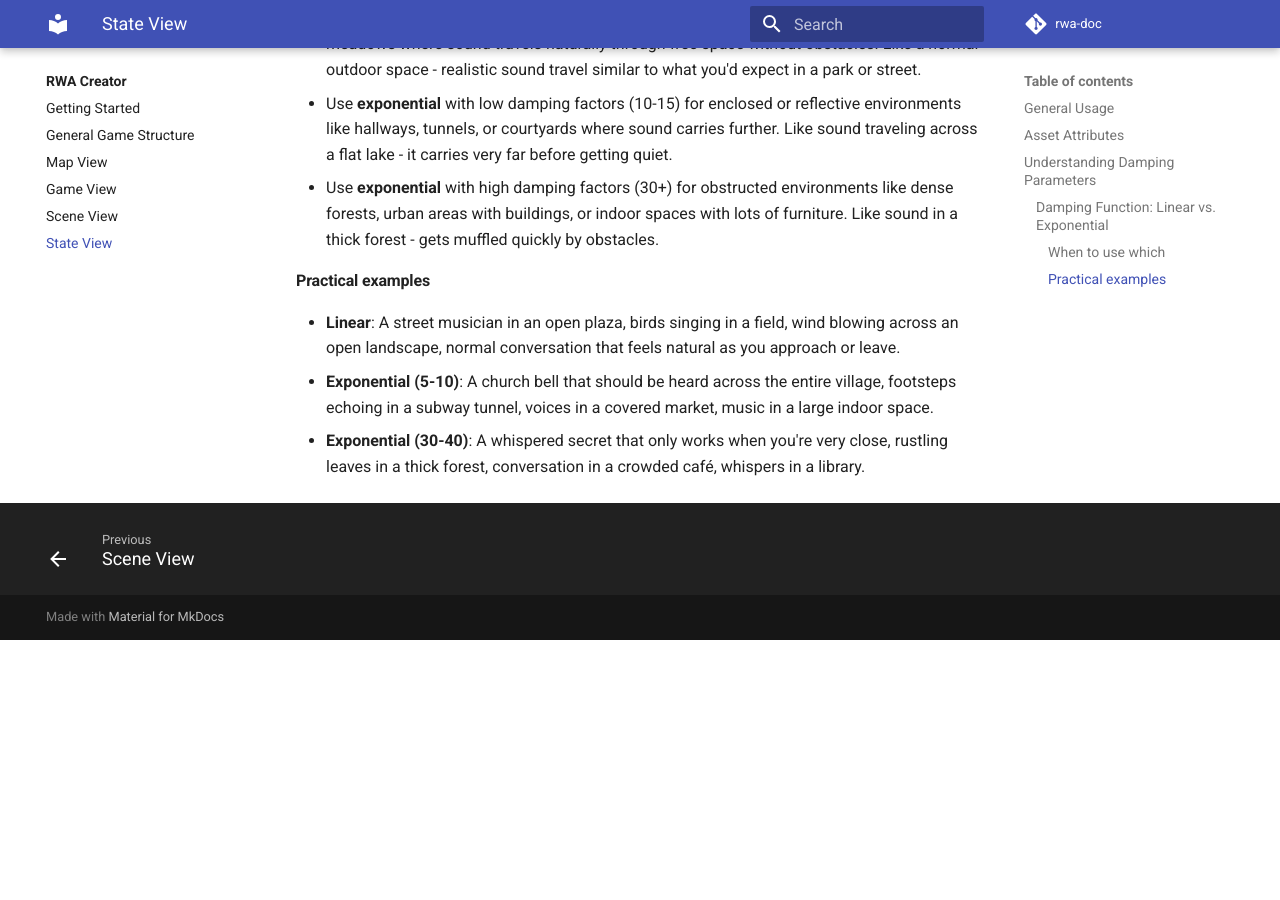
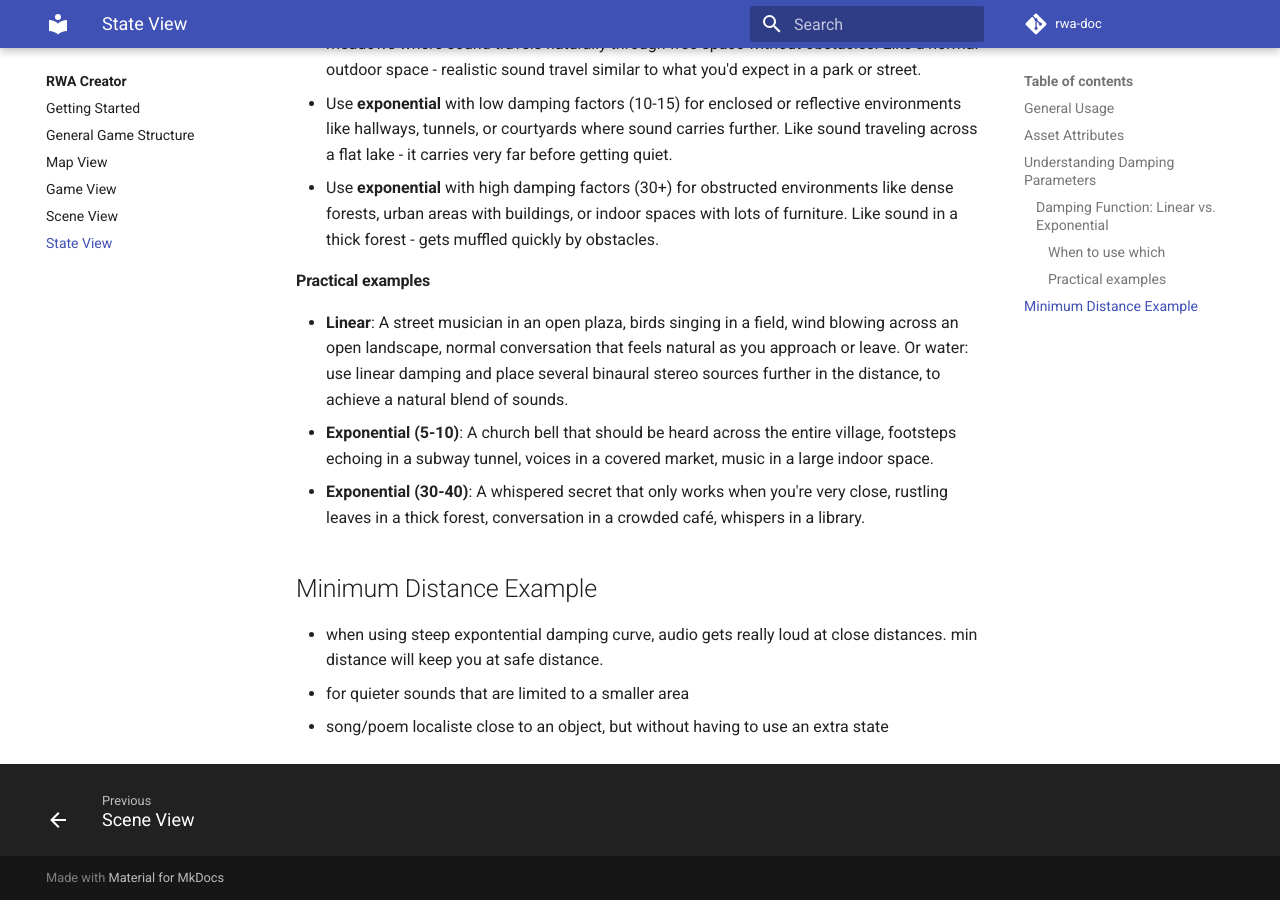
Before and after one commit to rnd-hsm-klassik/rwa-doc, an MkDocs documentation site: the page built from docs/rwa-creator/state-view.md, in a window 1280 px wide and 900 px high, scrolled down 5132 px. Built offline with MkDocs 1.6.1 and Material for MkDocs 9.7.7, drawn with Linux system fonts in a browser that asks for light colours; a script that is not in the unit is left out; comment, search, counter and statistics services are not loaded; before the commit the page ends 5772 px from its top, so only the background shows below that; some of the changed text lies outside the part shown.

Commit message:
Update state-view.md for clarity and examples
Clarified the description of 'Min Distance' and added examples for damping parameters and minimum distance usage.

```diff
--- a/docs/rwa-creator/state-view.md
+++ b/docs/rwa-creator/state-view.md
@@ -46,7 +46,7 @@ Click+drag allows for editing the state radius.
 | Damping Trim              | factor before the clipping occurs, 1 is for free field                                                                                            |
 | Damping Min               | lower limit of *Damping Factor*                                                                                                                   |
 | Damping Max               | upper limit of *Damping Factor*                                                                                                                   |
-| Min Distance              | minimal possible distance to the corresponding asset.                                                                                             |
+| Min Distance              | minimal possible distance to the corresponding asset                                                                                              |
 
 ## Understanding Damping Parameters
 
@@ -96,6 +96,12 @@ Amplitude scaling for *Damping Factor* 30.
 
 #### Practical examples
 
-- **Linear**: A street musician in an open plaza, birds singing in a field, wind blowing across an open landscape, normal conversation that feels natural as you approach or leave.
+- **Linear**: A street musician in an open plaza, birds singing in a field, wind blowing across an open landscape, normal conversation that feels natural as you approach or leave. Or water: use linear damping and place several binaural stereo sources further in the distance, to achieve a natural blend of sounds.
 - **Exponential (5-10)**: A church bell that should be heard across the entire village, footsteps echoing in a subway tunnel, voices in a covered market, music in a large indoor space.
 - **Exponential (30-40)**: A whispered secret that only works when you're very close, rustling leaves in a thick forest, conversation in a crowded café, whispers in a library.
+
+## Minimum Distance Example
+
+- when using steep expontential damping curve, audio gets really loud at close distances. min distance will keep you at safe distance.
+- for quieter sounds that are limited to a smaller area
+- song/poem localiste close to an object, but without having to use an extra state
```
